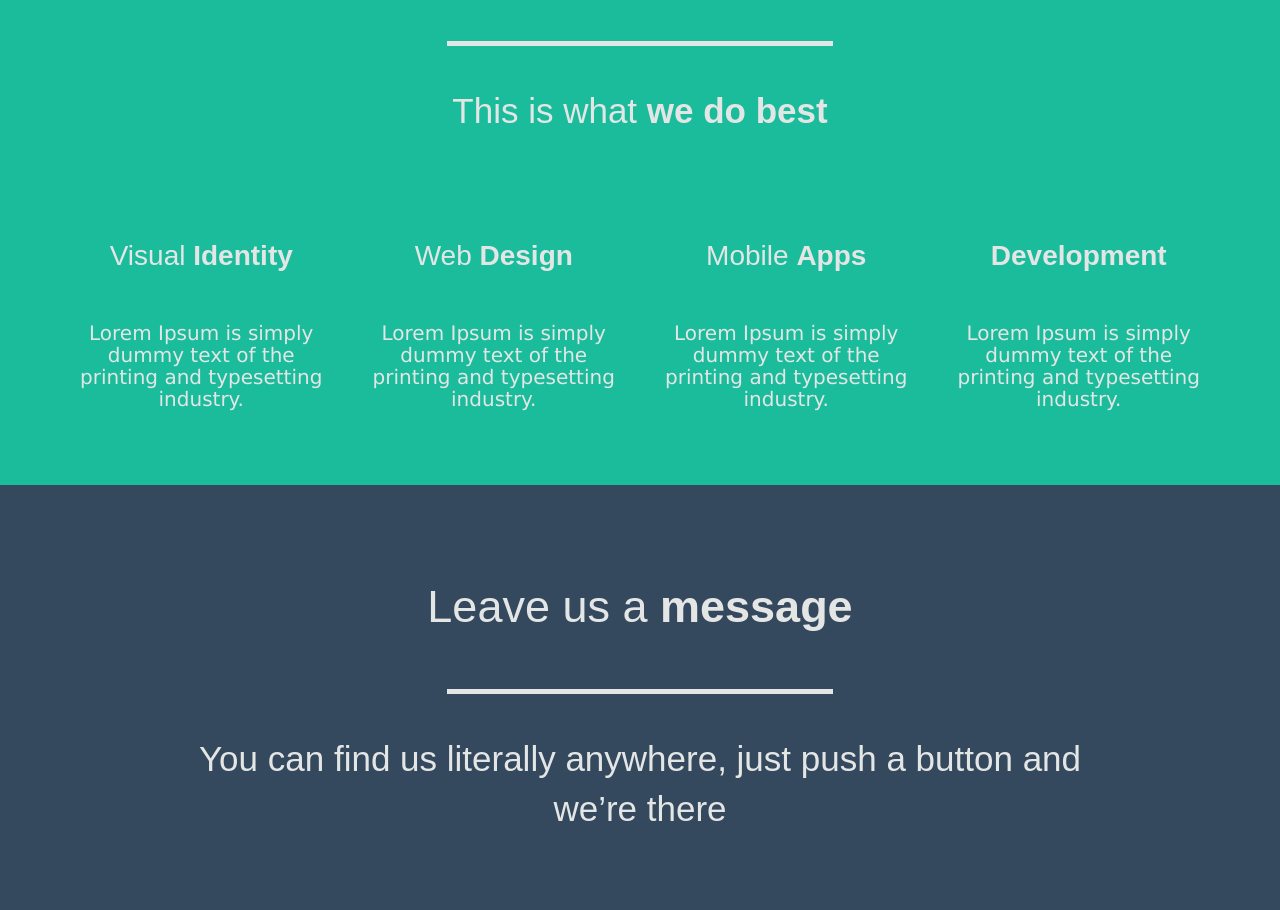
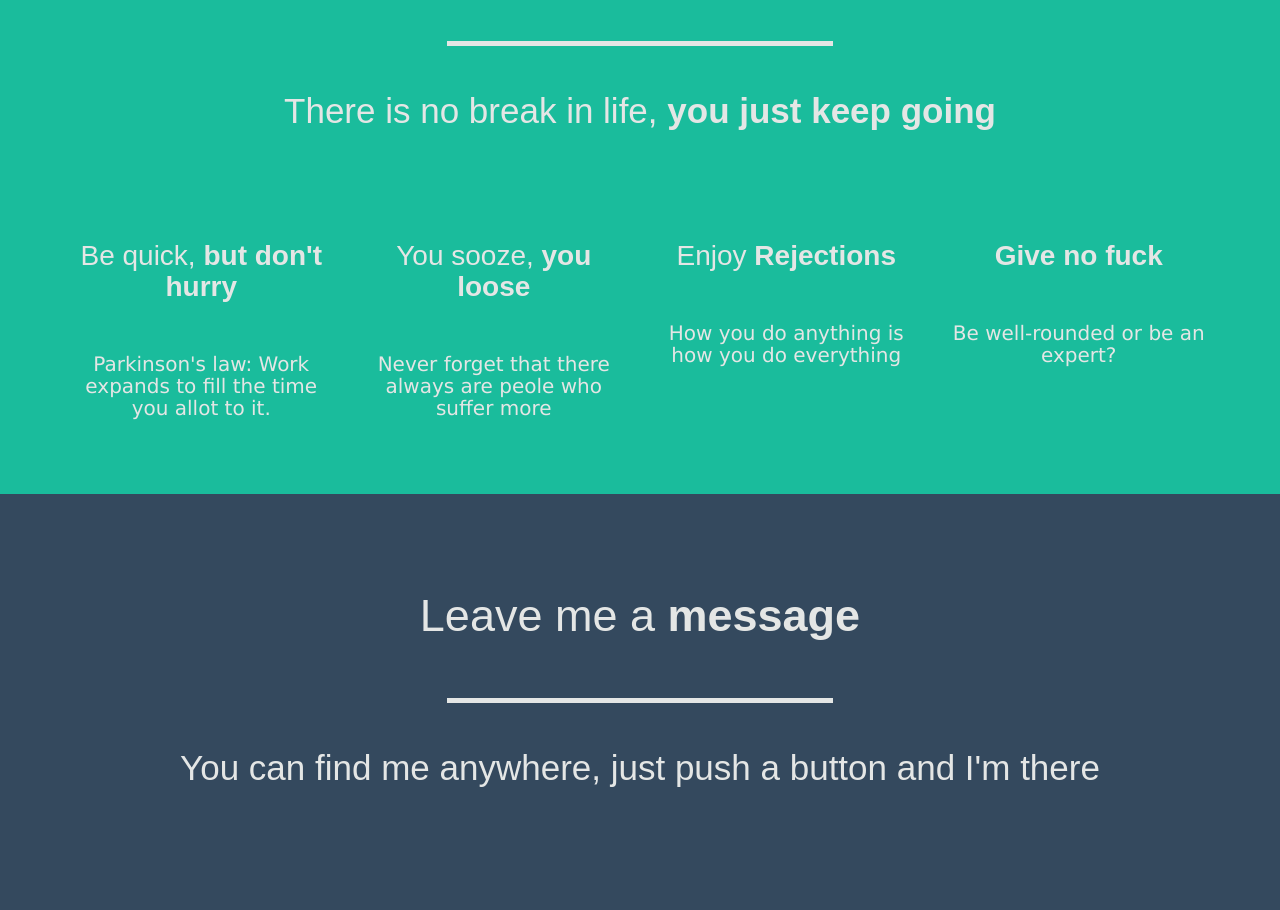
Before and after one commit to allenyin55/allen_web, a plain HTML site: page index.html in a window 1280 px wide. Shown: the part 672-1582 px from the top of the page. Drawn offline with Linux system fonts and the light colour scheme.

Commit message:
fix text again

```diff
--- a/index.html
+++ b/index.html
@@ -72,34 +72,34 @@
     <div class="slide story" id="slide-2" data-slide="2">
         <div class="container">
             <div class="row title-row">
-                <div class="col-12 font-thin">Contrary to popular belief, <span class="font-semibold">Lorem Ipsum</span> is not simply random text.</div>
+                <div class="col-12 font-thin">In this part, <span class="font-semibold">I am gonna talk about</span> something that I truly believe.</div>
             </div><!-- /row -->
             <div class="row line-row">
                 <div class="hr">&nbsp;</div>
             </div><!-- /row -->
             <div class="row subtitle-row">
-                <div class="col-12 font-thin">This is what <span class="font-semibold">we do best</span></div>
+                <div class="col-12 font-thin">There is no break in life, <span class="font-semibold">you just keep going</span></div>
             </div><!-- /row -->
             <div class="row content-row">
                 <div class="col-12 col-lg-3 col-sm-6">
                     <p><i class="icon icon-eye-open"></i></p>
-                    <h2 class="font-thin">Visual <span class="font-semibold">Identity</span></h2>
-                    <h4 class="font-thin">Lorem Ipsum is simply dummy text of the printing and typesetting industry.</h4>
+                    <h2 class="font-thin">Be quick, <span class="font-semibold">but don't hurry</span></h2>
+                    <h4 class="font-thin">Parkinson's law: Work expands to fill the time you allot to it.</h4>
                 </div><!-- /col12 -->
                 <div class="col-12 col-lg-3 col-sm-6">
                     <p><i class="icon icon-laptop"></i></p>
-                    <h2 class="font-thin">Web <span class="font-semibold">Design</span></h2>
-                    <h4 class="font-thin">Lorem Ipsum is simply dummy text of the printing and typesetting industry.</h4>
+                    <h2 class="font-thin">You sooze, <span class="font-semibold">you loose</span></h2>
+                    <h4 class="font-thin">Never forget that there always are peole who suffer more</h4>
                 </div><!-- /col12 -->
                 <div class="col-12 col-lg-3 col-sm-6">
                     <p><i class="icon icon-tablet"></i></p>
-                    <h2 class="font-thin">Mobile <span class="font-semibold">Apps</span></h2>
-                    <h4 class="font-thin">Lorem Ipsum is simply dummy text of the printing and typesetting industry.</h4>
+                    <h2 class="font-thin">Enjoy <span class="font-semibold">Rejections</span></h2>
+                    <h4 class="font-thin">How you do anything is how you do everything</h4>
                 </div><!-- /col12 -->
                 <div class="col-12 col-lg-3 col-sm-6">
                     <p><i class="icon icon-pencil"></i></p>
-                    <h2 class="font-semibold">Development</h2>
-                    <h4 class="font-thin">Lorem Ipsum is simply dummy text of the printing and typesetting industry.</h4>
+                    <h2 class="font-semibold">Give no fuck</h2>
+                    <h4 class="font-thin">Be well-rounded or be an expert?</h4>
                 </div><!-- /col12 -->
             </div><!-- /row -->
         </div><!-- /container -->
@@ -109,29 +109,29 @@
     <div class="slide story" id="slide-3" data-slide="3">
         <div class="container">
             <div class="row title-row">
-                <div class="col-12 font-light">Leave us a <span class="font-semibold">message</span></div>
+                <div class="col-12 font-light">Leave me a <span class="font-semibold">message</span></div>
             </div><!-- /row -->
             <div class="row line-row">
                 <div class="hr">&nbsp;</div>
             </div><!-- /row -->
             <div class="row subtitle-row">
                 <div class="col-sm-1 hidden-sm">&nbsp;</div>
-                <div class="col-12 col-sm-10 font-light">You can find us literally anywhere, just push a button and we’re there</div>
+                <div class="col-12 col-sm-10 font-light">You can find me anywhere, just push a button and I'm there</div>
                 <div class="col-sm-1 hidden-sm">&nbsp;</div>
             </div><!-- /row -->
             <div id="contact-row-4" class="row">
                 <div class="col-sm-1 hidden-sm">&nbsp;</div>
                 <div class="col-12 col-sm-2 with-hover-text">
                     <p><a target="_blank" href="#"><i class="icon icon-phone"></i></a></p>
-                    <span class="hover-text font-light ">+44 4839-4343</span></a>
+                    <span class="hover-text font-light ">925-914-9351</span></a>
                 </div><!-- /col12 -->
                 <div class="col-12 col-sm-2 with-hover-text">
                     <p><a target="_blank" href="#"><i class="icon icon-envelope"></i></a></p>
-                    <span class="hover-text font-light ">munter@blacktie.co</span></a>
+                    <span class="hover-text font-light ">yinhaonan55@gmail.com</span></a>
                 </div><!-- /col12 -->
                 <div class="col-12 col-sm-2 with-hover-text">
                     <p><a target="_blank" href="#"><i class="icon icon-home"></i></a></p>
-                    <span class="hover-text font-light ">London, England<br>zip code 98443</span></a>
+                    <span class="hover-text font-light ">Martinez, CA<br>zip code 94553</span></a>
                 </div><!-- /col12 -->
                 <div class="col-12 col-sm-2 with-hover-text">
                     <p><a target="_blank" href="#"><i class="icon icon-facebook"></i></a></p>
```
